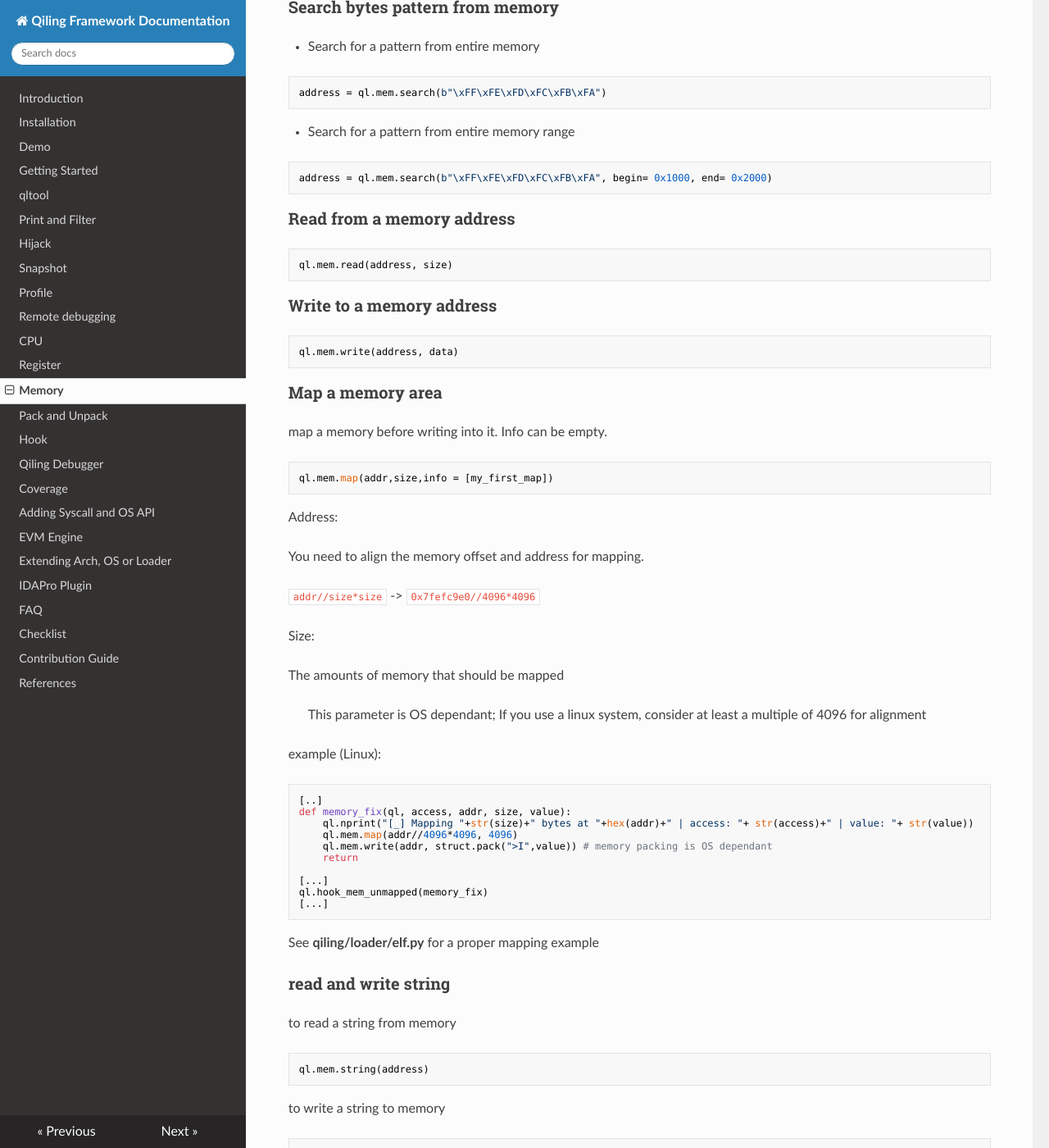
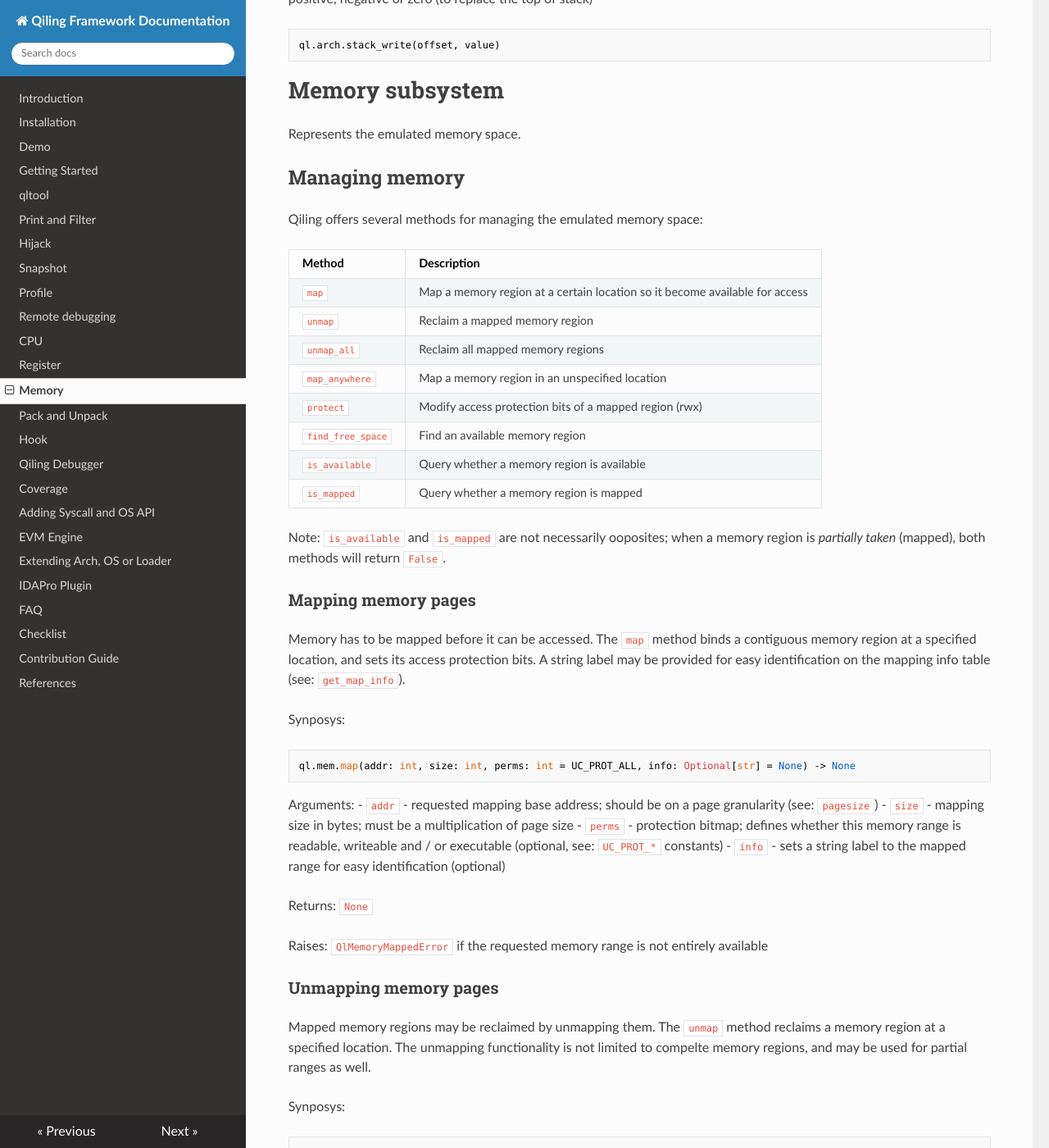
Before and after one commit to qilingframework/rtfd.io, an MkDocs documentation site: the page built from docs/memory.md, in a window 1280 px wide and 1400 px high, scrolled down 570 px. Shown: the whole window at 82% size. Built offline with MkDocs 1.6.1, drawn with Linux system fonts in a browser that asks for light colours; nearby versions of some CDN libraries; some of the changed text lies outside the part shown.

Commit message:
Docs refresh

````diff
--- a/docs/memory.md
+++ b/docs/memory.md
@@ -1,26 +1,88 @@
 ---
 title: Memory
 ---
-### Stack related
-- Pop
+
+### Architectural stack operations
+Qiling abstracts the architectural stack operations as follows:
+
+Pop a value off the top of stack:
 ```python
-ql.stack_pop(offset)
+value = ql.arch.stack_pop()
 ```
 
-- push
+Push a value to the top of stack:
 ```python
-ql.stack_push(offset)
+ql.arch.stack_push(value)
 ```
 
-- Read
+Peek the value at a certain offset from the top without modifying the stack pointer:
+Note: the offset may be either positive, negative or zero (to peek the top of stack)
 ```python
-ql.stack_read(offset)
+value = ql.arch.stack_read(offset)
 ```
 
-- Write
+Replace a value at a certain offset from the top without modifying the stack pointer:
+Note: the offset may be either positive, negative or zero (to replace the top of stack)
 ```python
-ql.stack_write(offset, data)
+ql.arch.stack_write(offset, value)
 ```
+
+# Memory subsystem
+Represents the emulated memory space.
+
+## Managing memory
+Qiling offers several methods for managing the emulated memory space:
+
+| Method            | Description
+|:--                | :--
+| `map`             | Map a memory region at a certain location so it become available for access
+| `unmap`           | Reclaim a mapped memory region
+| `unmap_all`       | Reclaim all mapped memory regions
+| `map_anywhere`    | Map a memory region in an unspecified location
+| `protect`         | Modify access protection bits of a mapped region (rwx)
+| `find_free_space` | Find an available memory region
+| `is_available`    | Query whether a memory region is available
+| `is_mapped`       | Query whether a memory region is mapped
+
+Note: `is_available` and `is_mapped` are not necessarily ooposites; when a memory region is _partially taken_ (mapped), both methods will return `False`.
+
+
+### Mapping memory pages
+Memory has to be mapped before it can be accessed. The `map` method binds a contiguous memory region at a specified location, and sets its access protection bits. A string label may be provided for easy identification on the mapping info table (see: `get_map_info`).
+
+Synposys:
+```python
+ql.mem.map(addr: int, size: int, perms: int = UC_PROT_ALL, info: Optional[str] = None) -> None
+```
+Arguments:
+- `addr` - requested mapping base address; should be on a page granularity (see: `pagesize`)
+- `size` - mapping size in bytes; must be a multiplication of page size
+- `perms` - protection bitmap; defines whether this memory range is readable, writeable and / or executable (optional, see: `UC_PROT_*` constants)
+- `info` - sets a string label to the mapped range for easy identification (optional)
+
+Returns: `None`
+
+Raises: `QlMemoryMappedError` if the requested memory range is not entirely available
+
+
+### Unmapping memory pages
+Mapped memory regions may be reclaimed by unmapping them. The `unmap` method reclaims a memory region at a specified location. The unmapping functionality is not limited to compelte memory regions, and may be used for partial ranges as well.
+
+Synposys:
+```python
+ql.mem.unmap(addr: int, size: int) -> None:
+```
+Arguments:
+- `addr` - region base address to unmap
+- `size` - region size in bytes
+
+Returns: `None`
+
+Raises: `QlMemoryMappedError` if the requested memory range is not entirely mapped
+
+
+
+
 
 ### Search bytes pattern from memory
 - Search for a pattern from entire memory
@@ -93,16 +155,6 @@ ql.mem.string(address, "stringwith")
 ql.mem.show_mapinfo()
 ```
 
-### Unmap a mapped area
-```python
-ql.mem.unmap(self, addr, size)
-```
-
-### Unmap all mapped area
-```python
-ql.mem.unmap_all()
-```
-
 ### find a free space
 Find a specific free space size.
 ```python
````
Also changed, not shown: docs/hijack.md (+210 -252 lines).
